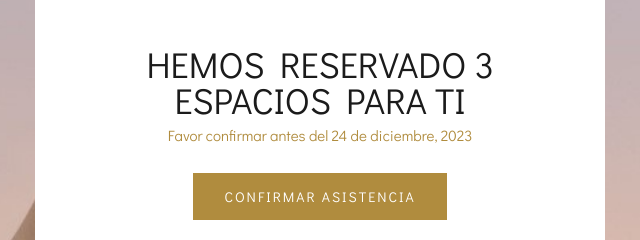
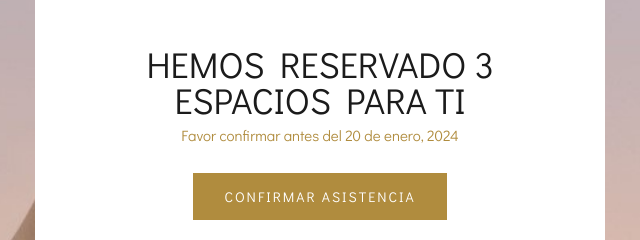
Before and after one commit to david-cinthia/invitacion, a plain HTML site: page index.html in a window 1280 px wide. Shown: the part 5500-5740 px from the top of the page, 320-960 px from the left. Drawn offline with Linux system fonts and the light colour scheme.

Commit message:
Update index.html

```diff
--- a/index.html
+++ b/index.html
@@ -390,7 +390,7 @@
             <div class="row">
                 <div class="col-md-6 offset-md-3 bg-white p-60">
                     <h2 class="text-center">Hemos reservado 3 <br>espacios para ti</br></h2>
-                    <h6 class="text-center">Favor confirmar antes del 24 de diciembre, 2023</h6>
+                    <h6 class="text-center">Favor confirmar antes del 20 de enero, 2024</h6>
                         <div class="text-center">
                             <input class="btn" value="Confirmar asistencia" type="button" onclick="window.location.href='confirmar-asistencia.html'">
                         </div>
```
